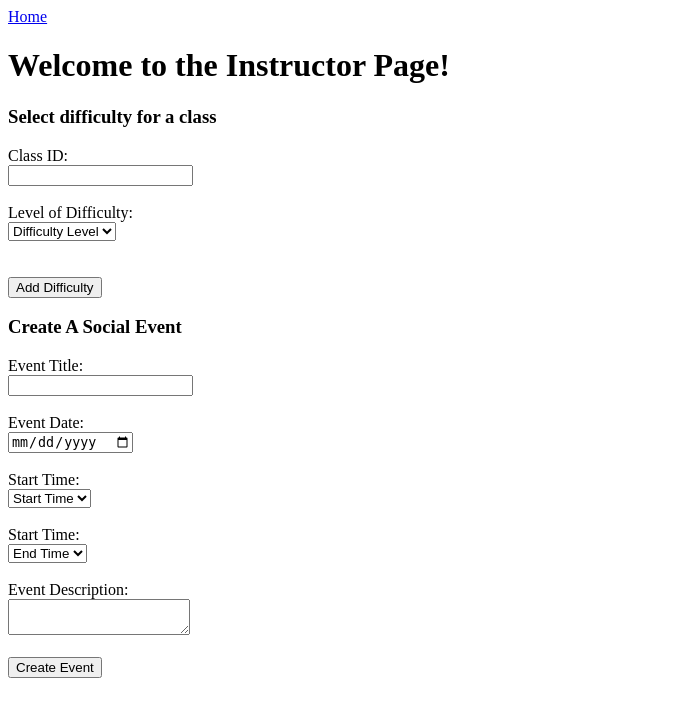
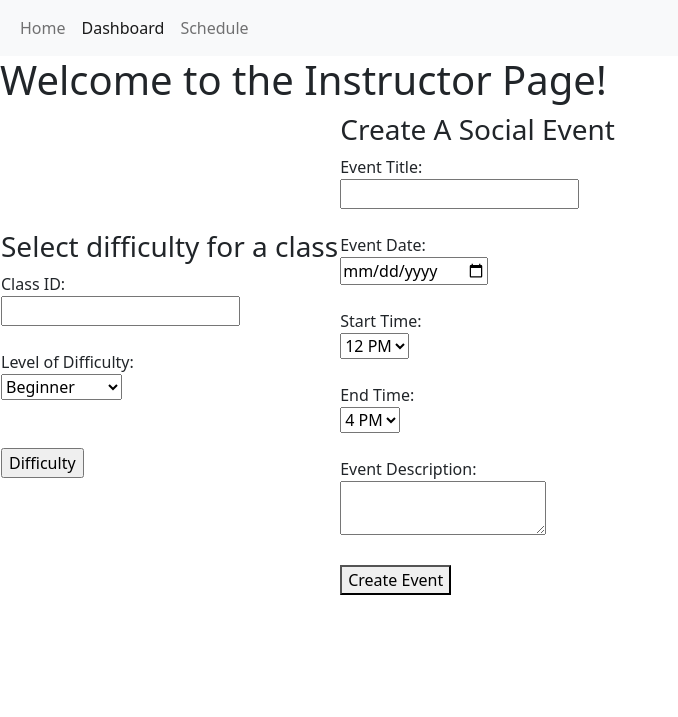
Before and after one commit to jennefercampoverde/Rock-Climb-Up, a PHP site: page /instructordashboard.html in a window 1280 px wide. Shown: the top 717 px of the page, without its empty margins (0-678 px from the left). Run offline with PHP 8.4, Linux system fonts and the light colour scheme.

Commit message:
Finished Instructor

```diff
--- a/event.php
+++ b/event.php
@@ -44,4 +44,3 @@ if(isset($_POST['event']))
 
 
 ?>
-<!-- Create Event PHP Completed-->
--- a/instructordashboard.html
+++ b/instructordashboard.html
@@ -5,32 +5,48 @@
 	<meta name="viewport" content="width=device-width, initial-scale=1">
 	<title>	</title>
 	<link rel="stylesheet" type="text/css" href="style.css">
+	<link href="https://cdn.jsdelivr.net/npm/bootstrap@5.2.3/dist/css/bootstrap.min.css" rel="stylesheet" integrity="sha384-rbsA2VBKQhggwzxH7pPCaAqO46MgnOM80zW1RWuH61DGLwZJEdK2Kadq2F9CUG65" crossorigin="anonymous">
 </head>
-<section>
-	<div id="topnav">
-		<a href="index.html"> Home </a>
+<body>
+	<nav class="navbar navbar-expand-lg bg-light">
+  	<div class="container-fluid">
+    <button class="navbar-toggler" type="button" data-bs-toggle="collapse" data-bs-target="#navbarNavAltMarkup" aria-controls="navbarNavAltMarkup" aria-expanded="false" aria-label="Toggle navigation">
+      <span class="navbar-toggler-icon"></span>
+    </button>
+    <div class="collapse navbar-collapse" id="navbarNavAltMarkup">
+      <div class="navbar-nav">
+        <a class="nav-link" aria-current="page" href="index2.html">Home</a>
+        <a class="nav-link active" href="instructordashboard.html">Dashboard</a>
+        <a class="nav-link" href="schedule.html">Schedule</a>
+
+      </div>
+    </div>
+  </div>
+</nav>
+<h1 class="headers"> Welcome to the Instructor Page! </h1>
+	<table class="tablesFormatForms">
+	<tr>
+	<td>
+	<div id="difficultyContainer" class="dashboardContainers">
+		<h3> Select difficulty for a class </h3>
+		<form action="instructor.php" method ="POST">
+			<label for="ClassID">Class ID: </label><br>
+			<input type="text" id="ClassID" name="ClassID"><br><br>
+
+			<label for="Difficulty">Level of Difficulty:</label><br>
+                <select name="Difficulty" id="Difficulty">
+                    <option value="Beginner">Beginner</option>
+                    <option value="Intermediate">Intermediate</option>
+                    <option value="Experienced">Experienced</option>
+                </select><br><br>
+			<br> <input type="Submit" value="Difficulty" name="difficulty">
+		</form>
 	</div>
-</section>
-<h1 id="InstructorHeading"> Welcome to the Instructor Page! </h1>
-<body>
-	<section>
-		<h3> Select difficulty for a class </h3>
-		<form action="/instructor.php">
-			<label for="classID">Class ID: </label><br>
-			<input type="text" id="classID"></select><br><br>
-			<label for="eventDifficulty">Level of Difficulty:</label><br>
-                <select name="difficulty" id="eventDifficulty">
-                    <option value="level">Difficulty Level</option>
-                    <option value="beginner">Beginner</option>
-                    <option value="intermediate">Intermediate</option>
-                    <option value="experienced">Experienced</option>
-                </select><br><br>
-			<br> <input type="Submit" value="Add Difficulty" name="Diff">
-		</form>
-	</section>
-    <section>
+</td>
+	<td>
+    <div id="socialEventContainer" class="dashboardContainers">
 		<h3> Create A Social Event </h3>
-		<form action="event.php" method="POST">
+		<form action="event.php" method ="POST">
 
 			<label for="EventName">Event Title:</label><br>
 			<input type="text" id="EventName" name="EventName"><br><br>
@@ -40,16 +56,14 @@
 
 			<label for="StartTime">Start Time:</label><br>
             <select name="StartTime" id="StartTime">
-                <option value="name">Start Time</option>
-                <option value="12:00">12 PM</option>
-                <option value="1:00">1 PM</option>
-                <option value="2:00">2 PM</option>
-                <option value="3:00">3 PM</option>
+                <option value="12:00:00">12 PM</option>
+                <option value="1:00:00">1 PM</option>
+                <option value="2:00:00">2 PM</option>
+                <option value="3:00:00">3 PM</option>
             </select><br><br>
 
-			<label for="EndTime">Start Time:</label><br>
+			<label for="EndTime">End Time:</label><br>
             <select name="EndTime" id="EndTime">
-                <option value="name">End Time</option>
                 <option value="4:00:00">4 PM</option>
 				<option value="5:00:00">5 PM</option>
                 <option value="6:00:00">6 PM</option>
@@ -61,7 +75,10 @@
 
 			<button input type="submit" name="event"> Create Event</button>
 		</form>
-	</section>
+	</div>
+</td>
+</tr>
+</table>
+
 </body>
 </html>
-<!-- Create Event Completed-->
```
Also changed, not shown: instructor.php (+43 -1 lines).
